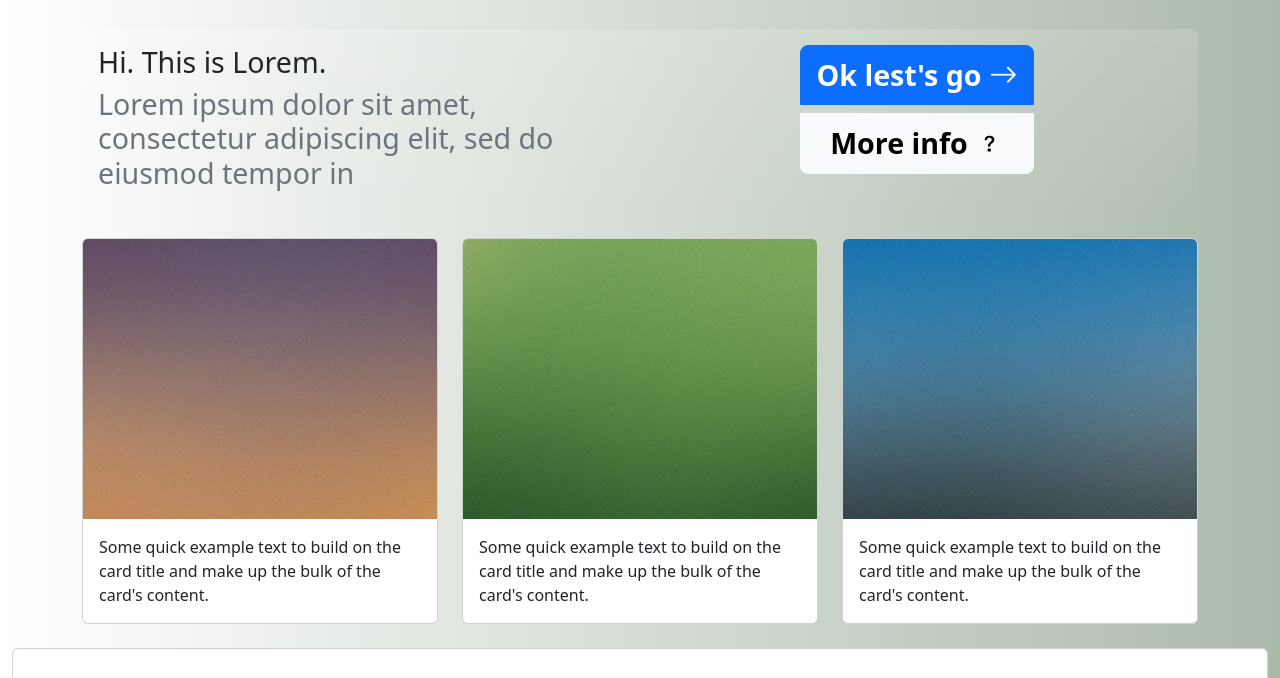
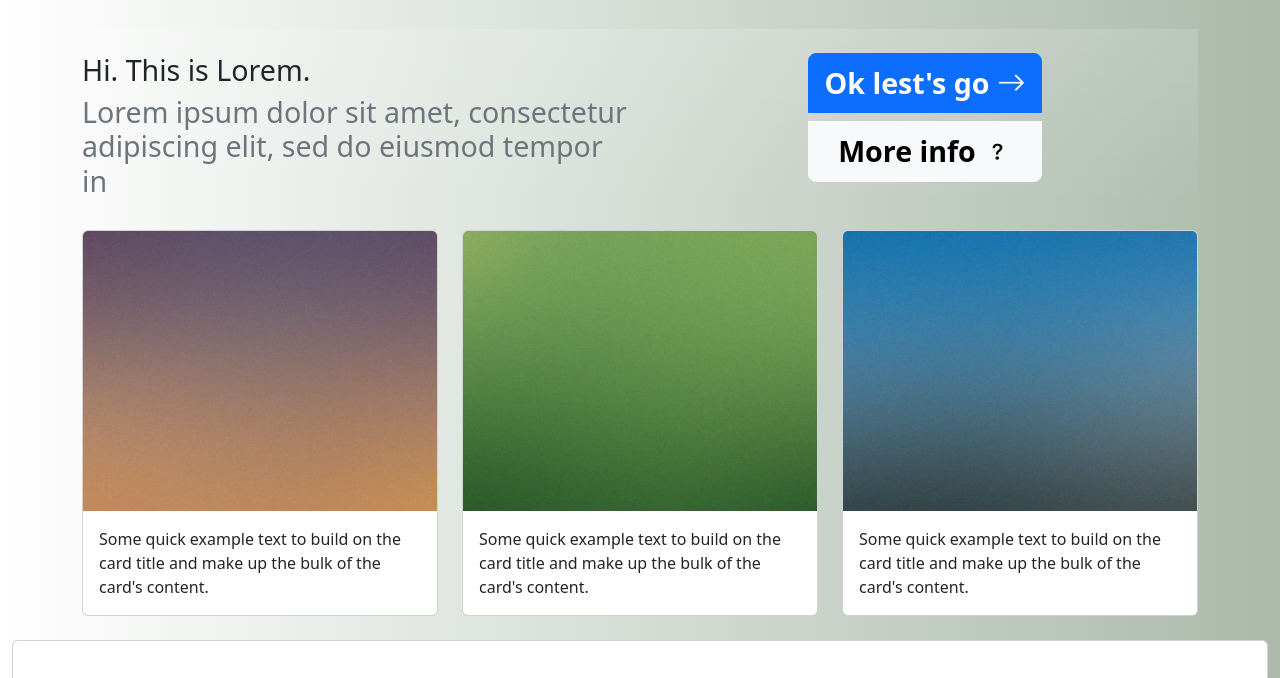
Before and after one commit to juanca1127/prueba, a React app: page / in a window 1280 px wide. Shown: the part 63-741 px from the top of the page. Built offline with nearby package versions, Linux system fonts and the light colour scheme.

Commit message:
correccion2

```diff
--- a/src/card/cardPrincipal.js
+++ b/src/card/cardPrincipal.js
@@ -5,19 +5,17 @@ const CardPrincipal =()=>{
  const [animacion,setAnimacion] = useState(" ")
  const [animacion2,setAnimacion2] = useState(" ")
     return(<>
-    <div style={{
-        border:"none"
-    }}  className="card bg-gradient text-center mt-4 card-zIndex">
+    <div  className=" bg-gradient text-center mt-4 ">
 
-        <div className="card-body">
+        <div  className="card-body mt-4">
             <div className="row">
-                <div className="col-6">
+                <div className="col-6 mt-4">
                 <h1 className="left ff animate__animated animate__bounce">Hi. This is Lorem.</h1>
                 <h4 className="left text-muted ff">
                     Lorem ipsum dolor sit amet, consectetur adipiscing elit, sed do eiusmod tempor in
                 </h4>
                 </div>
-                <div className="col-6">
+                <div className="col-6 mt-4">
                 <div className="btn-group-vertical" role="group" aria-label="Vertical button group">
         <button onMouseLeave={()=>setAnimacion(" ")} onMouseEnter={()=>setAnimacion("animate__animated animate__bounce animate__repeat-1")} type="button"  className={`btn btn-primary ff btn-lg d-flex justify-content-between` }>
             <div className={`text-bold ${animacion}`} > Ok lest's go  <i className="bi bi-arrow-right"></i>
--- a/src/main.css
+++ b/src/main.css
@@ -8,10 +8,9 @@ body{
 
 
 }
-.card-zIndex{
-    z-index: -10;
-}
+
 .bg-gradient{
+    box-shadow: #000000;
     background: #899189;  /* fallback for old browsers */
     background: -webkit-linear-gradient(to right, #8c7e7e, #546254);  /* Chrome 10-25, Safari 5.1-6 */
     background: linear-gradient(to right, #dbcaca, #4e554e); /* W3C, IE 10+/ Edge, Firefox 16+, Chrome 26+, Opera 12+, Safari 7+ */
```
